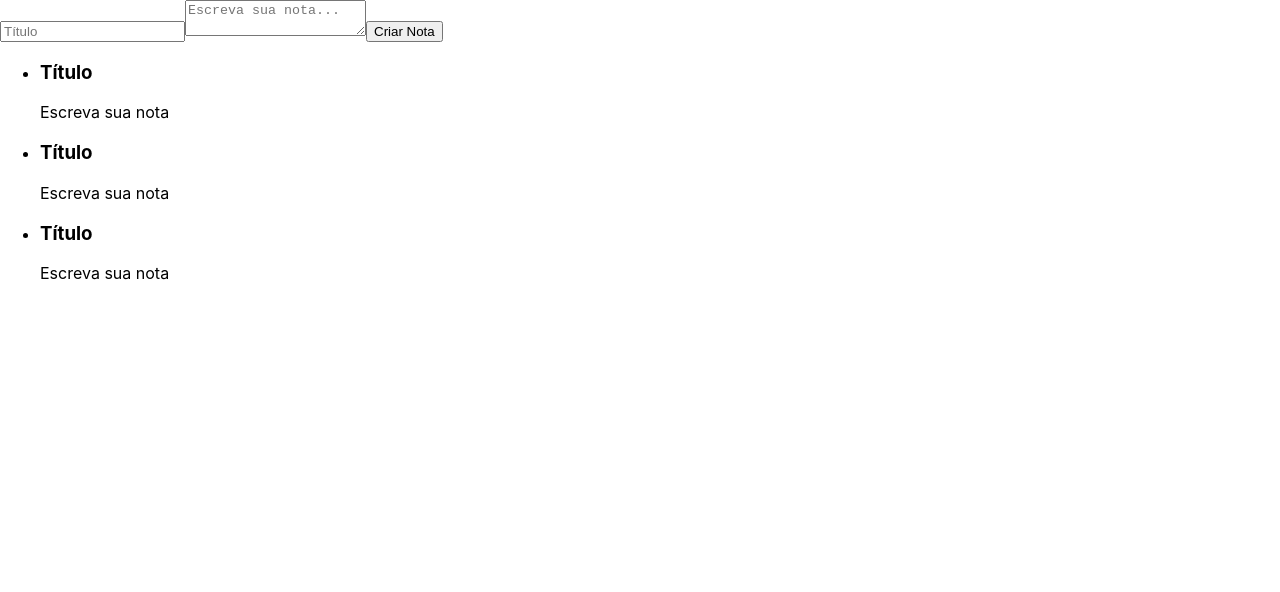
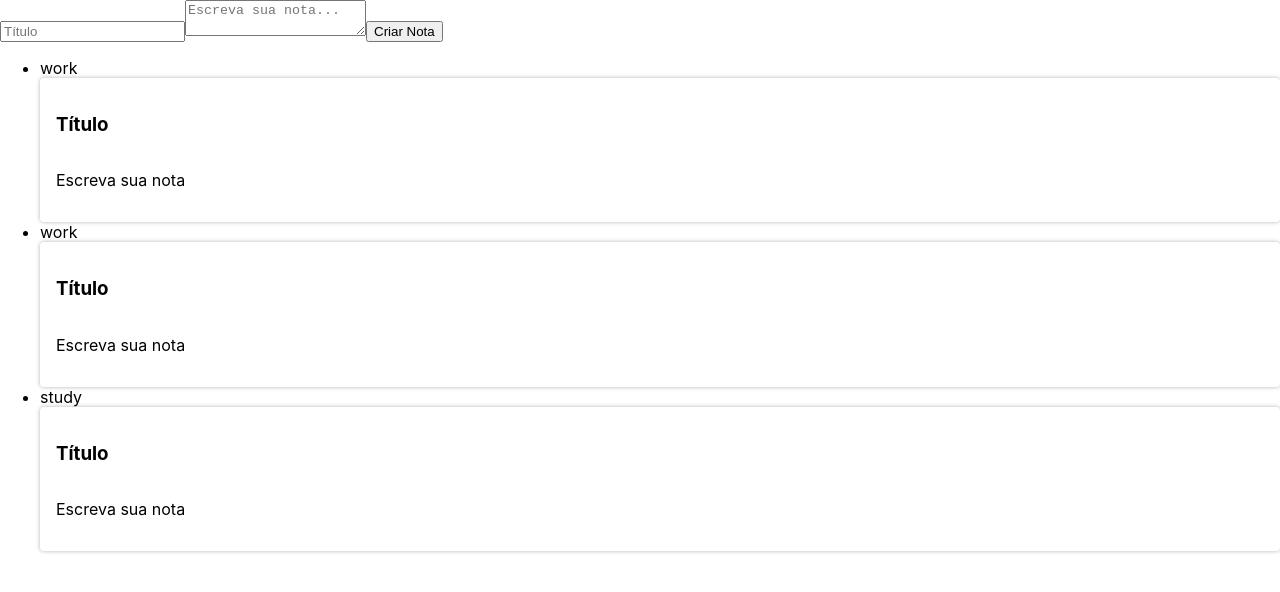
Before and after one commit to nathaliebsl/alura, a React (Create React App) app in the folder react/react-js/projeto-react/ceep/: page / in a window 1280 px wide. Shown: the top 592 px of the page. Built offline with nearby package versions, Linux system fonts and the light colour scheme.

Commit message:
add css App, index e  estilo CardNota

```diff
--- a/react/react-js/projeto-react/ceep/public/index.html
+++ b/react/react-js/projeto-react/ceep/public/index.html
@@ -24,7 +24,7 @@
       work correctly both with client-side routing and a non-root public URL.
       Learn how to configure a non-root public URL by running `npm run build`.
     -->
-    <title>React App</title>
+    <title>App da Nathalie</title>
   </head>
   <body>
     <noscript>You need to enable JavaScript to run this app.</noscript>
--- /dev/null
+++ b/react/react-js/projeto-react/ceep/src/assets/App.css
@@ -0,0 +1,11 @@
+.conteudo {
+    display: flex;
+  }
+
+  :root {
+    --primaria: #58a4b0;
+    --secundaria: #373f51;
+    --secundaria-ativa: #cccccc;
+    --fundo: #ffffff;
+    --fundo-detalhes: #ececec;
+  }
--- /dev/null
+++ b/react/react-js/projeto-react/ceep/src/assets/index.css
@@ -0,0 +1,441 @@
+html,
+body,
+div,
+span,
+applet,
+object,
+iframe,
+h1,
+h2,
+h3,
+h4,
+h5,
+h6,
+p,
+blockquote,
+pre,
+a,
+abbr,
+acronym,
+address,
+big,
+cite,
+code,
+del,
+dfn,
+em,
+img,
+ins,
+kbd,
+q,
+s,
+samp,
+small,
+strike,
+strong,
+sub,
+sup,
+tt,
+var,
+b,
+u,
+i,
+center,
+dl,
+dt,
+dd,
+ol,
+ul,
+li,
+fieldset,
+form,
+label,
+legend,
+table,
+caption,
+tbody,
+tfoot,
+thead,
+tr,
+th,
+td,
+article,
+aside,
+canvas,
+details,
+embed,
+figure,
+figcaption,
+footer,
+header,
+hgroup,
+menu,
+nav,
+output,
+ruby,
+section,
+summary,
+time,
+mark,
+audio,
+video {
+  margin: 0;
+  padding: 0;
+  border: 0;
+  font-size: 100%;
+  font: inherit;
+  vertical-align: baseline;
+}
+
+/* make sure to set some focus styles for accessibility */
+:focus {
+  outline: 0;
+}
+
+/* HTML5 display-role reset for older browsers */
+article,
+aside,
+details,
+figcaption,
+figure,
+footer,
+header,
+hgroup,
+menu,
+nav,
+section {
+  display: block;
+}
+
+body {
+  line-height: 1;
+}
+
+ol,
+ul {
+  list-style: none;
+}
+
+blockquote,
+q {
+  quotes: none;
+}
+
+blockquote:before,
+blockquote:after,
+q:before,
+q:after {
+  content: "";
+  content: none;
+}
+
+table {
+  border-collapse: collapse;
+  border-spacing: 0;
+}
+
+input[type="search"]::-webkit-search-cancel-button,
+input[type="search"]::-webkit-search-decoration,
+input[type="search"]::-webkit-search-results-button,
+input[type="search"]::-webkit-search-results-decoration {
+  -webkit-appearance: none;
+  -moz-appearance: none;
+}
+
+input[type="search"] {
+  -webkit-appearance: none;
+  -moz-appearance: none;
+  -webkit-box-sizing: content-box;
+  -moz-box-sizing: content-box;
+  box-sizing: content-box;
+}
+
+textarea {
+  overflow: auto;
+  vertical-align: top;
+  resize: vertical;
+}
+
+/**
+ * Correct `inline-block` display not defined in IE 6/7/8/9 and Firefox 3.
+ */
+
+audio,
+canvas,
+video {
+  display: inline-block;
+  *display: inline;
+  *zoom: 1;
+  max-width: 100%;
+}
+
+/**
+ * Prevent modern browsers from displaying `audio` without controls.
+ * Remove excess height in iOS 5 devices.
+ */
+
+audio:not([controls]) {
+  display: none;
+  height: 0;
+}
+
+/**
+ * Address styling not present in IE 7/8/9, Firefox 3, and Safari 4.
+ * Known issue: no IE 6 support.
+ */
+
+[hidden] {
+  display: none;
+}
+
+/**
+ * 1. Correct text resizing oddly in IE 6/7 when body `font-size` is set using
+ *    `em` units.
+ * 2. Prevent iOS text size adjust after orientation change, without disabling
+ *    user zoom.
+ */
+
+html {
+  font-size: 100%; /* 1 */
+  -webkit-text-size-adjust: 100%; /* 2 */
+  -ms-text-size-adjust: 100%; /* 2 */
+}
+
+/**
+ * Address `outline` inconsistency between Chrome and other browsers.
+ */
+
+a:focus {
+  outline: thin dotted;
+}
+
+/**
+ * Improve readability when focused and also mouse hovered in all browsers.
+ */
+
+a:active,
+a:hover {
+  outline: 0;
+}
+
+/**
+ * 1. Remove border when inside `a` element in IE 6/7/8/9 and Firefox 3.
+ * 2. Improve image quality when scaled in IE 7.
+ */
+
+img {
+  border: 0; /* 1 */
+  -ms-interpolation-mode: bicubic; /* 2 */
+}
+
+/**
+ * Address margin not present in IE 6/7/8/9, Safari 5, and Opera 11.
+ */
+
+figure {
+  margin: 0;
+}
+
+/**
+ * Correct margin displayed oddly in IE 6/7.
+ */
+
+form {
+  margin: 0;
+}
+
+/**
+ * Define consistent border, margin, and padding.
+ */
+
+fieldset {
+  border: 1px solid #c0c0c0;
+  margin: 0 2px;
+  padding: 0.35em 0.625em 0.75em;
+}
+
+/**
+ * 1. Correct color not being inherited in IE 6/7/8/9.
+ * 2. Correct text not wrapping in Firefox 3.
+ * 3. Correct alignment displayed oddly in IE 6/7.
+ */
+
+legend {
+  border: 0; /* 1 */
+  padding: 0;
+  white-space: normal; /* 2 */
+  *margin-left: -7px; /* 3 */
+}
+
+/**
+ * 1. Correct font size not being inherited in all browsers.
+ * 2. Address margins set differently in IE 6/7, Firefox 3+, Safari 5,
+ *    and Chrome.
+ * 3. Improve appearance and consistency in all browsers.
+ */
+
+button,
+input,
+select,
+textarea {
+  font-size: 100%; /* 1 */
+  margin: 0; /* 2 */
+  vertical-align: baseline; /* 3 */
+  *vertical-align: middle; /* 3 */
+}
+
+/**
+ * Address Firefox 3+ setting `line-height` on `input` using `!important` in
+ * the UA stylesheet.
+ */
+
+button,
+input {
+  line-height: normal;
+}
+
+/**
+ * Address inconsistent `text-transform` inheritance for `button` and `select`.
+ * All other form control elements do not inherit `text-transform` values.
+ * Correct `button` style inheritance in Chrome, Safari 5+, and IE 6+.
+ * Correct `select` style inheritance in Firefox 4+ and Opera.
+ */
+
+button,
+select {
+  text-transform: none;
+}
+
+/**
+ * 1. Avoid the WebKit bug in Android 4.0.* where (2) destroys native `audio`
+ *    and `video` controls.
+ * 2. Correct inability to style clickable `input` types in iOS.
+ * 3. Improve usability and consistency of cursor style between image-type
+ *    `input` and others.
+ * 4. Remove inner spacing in IE 7 without affecting normal text inputs.
+ *    Known issue: inner spacing remains in IE 6.
+ */
+
+button,
+html input[type="button"], /* 1 */
+input[type="reset"],
+input[type="submit"] {
+  -webkit-appearance: button; /* 2 */
+  cursor: pointer; /* 3 */
+  *overflow: visible; /* 4 */
+}
+
+/**
+ * Re-set default cursor for disabled elements.
+ */
+
+button[disabled],
+html input[disabled] {
+  cursor: default;
+}
+
+/**
+ * 1. Address box sizing set to content-box in IE 8/9.
+ * 2. Remove excess padding in IE 8/9.
+ * 3. Remove excess padding in IE 7.
+ *    Known issue: excess padding remains in IE 6.
+ */
+
+input[type="checkbox"],
+input[type="radio"] {
+  box-sizing: border-box; /* 1 */
+  padding: 0; /* 2 */
+  *height: 13px; /* 3 */
+  *width: 13px; /* 3 */
+}
+
+/**
+ * 1. Address `appearance` set to `searchfield` in Safari 5 and Chrome.
+ * 2. Address `box-sizing` set to `border-box` in Safari 5 and Chrome
+ *    (include `-moz` to future-proof).
+ */
+
+input[type="search"] {
+  -webkit-appearance: textfield; /* 1 */
+  -moz-box-sizing: content-box;
+  -webkit-box-sizing: content-box; /* 2 */
+  box-sizing: content-box;
+}
+
+/**
+ * Remove inner padding and search cancel button in Safari 5 and Chrome
+ * on OS X.
+ */
+
+input[type="search"]::-webkit-search-cancel-button,
+input[type="search"]::-webkit-search-decoration {
+  -webkit-appearance: none;
+}
+
+/**
+ * Remove inner padding and border in Firefox 3+.
+ */
+
+button::-moz-focus-inner,
+input::-moz-focus-inner {
+  border: 0;
+  padding: 0;
+}
+
+/**
+ * 1. Remove default vertical scrollbar in IE 6/7/8/9.
+ * 2. Improve readability and alignment in all browsers.
+ */
+
+textarea {
+  overflow: auto; /* 1 */
+  vertical-align: top; /* 2 */
+}
+
+/**
+ * Remove most spacing between table cells.
+ */
+
+table {
+  border-collapse: collapse;
+  border-spacing: 0;
+}
+
+html,
+button,
+input,
+select,
+textarea {
+  color: #222;
+}
+
+::-moz-selection {
+  background: #b3d4fc;
+  text-shadow: none;
+}
+
+::selection {
+  background: #b3d4fc;
+  text-shadow: none;
+}
+
+img {
+  vertical-align: middle;
+}
+
+fieldset {
+  border: 0;
+  margin: 0;
+  padding: 0;
+}
+
+textarea {
+  resize: vertical;
+}
+
+.chromeframe {
+  margin: 0.2em 0;
+  background: #ccc;
+  color: #000;
+  padding: 0.2em 0;
+}
--- a/react/react-js/projeto-react/ceep/src/components/CardNota.jsx
+++ b/react/react-js/projeto-react/ceep/src/components/CardNota/CardNota.jsx
@@ -1,9 +1,10 @@
 import React, { Component } from 'react';
+import "./estilo.css";
 
 class CardNota extends Component {
     render() {
         return (
-            <section>
+            <section className="card-nota">
                 <header>
                   <h3>Título</h3>
                 </header>
--- /dev/null
+++ b/react/react-js/projeto-react/ceep/src/components/CardNota/estilo.css
@@ -0,0 +1,27 @@
+.card-nota {
+    display: flex;
+    flex-direction: column;
+    align-items: flex-start;
+    justify-content: space-between;
+    background-color: var(--fundo-detalhes);
+    border-radius: 4px;
+    flex-wrap: wrap;
+    box-shadow: 0 0 4px rgba(0, 0, 0, 0.3);
+    padding: 16px;
+  }
+  .card-nota_cabecalho {
+    font-size: 1.1em;
+    display: flex;
+    justify-content: space-between;
+    align-items: center;
+  }
+
+  .card-nota_texto {
+    margin-top: 8px;
+    font-size: 1em;
+  }
+
+  .card-nota_titulo {
+    font-size: 1.2em;
+    margin-right: 12px;
+  }
--- a/react/react-js/projeto-react/ceep/src/components/ListaDeNotas.jsx
+++ b/react/react-js/projeto-react/ceep/src/components/ListaDeNotas.jsx
@@ -1,25 +1,21 @@
-import React, { Component } from 'react';
-import CardNota from './CardNota';
+import React, { Component } from "react";
+import CardNota from "./CardNota/CardNota";
 
-class ListaDeNotas extends Component{
-
-    render(){
-        return(
-            <ul>
-            <li>
+class ListaDeNotas extends Component {
+  render() {
+    return (
+      <ul>
+        {Array.of("work", "work", "study").map((categoria, index) => {
+          return (
+            <li key={index}>
+              <div>{categoria}</div>
               <CardNota></CardNota>
             </li>
-            <li>
-              <CardNota></CardNota>
-            </li>
-            <li>
-              <CardNota></CardNota>
-            </li>
-
-          </ul>
-        )
-    }
-
+          );
+        })}
+      </ul>
+    );
+  }
 }
 
 export default ListaDeNotas;
```
Also changed, not shown: 1 other file (tests, documents, lock files or other folders).
